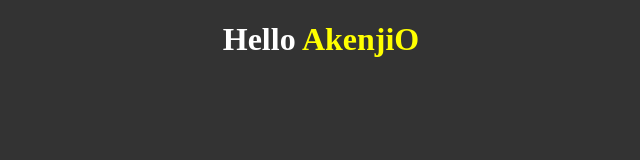
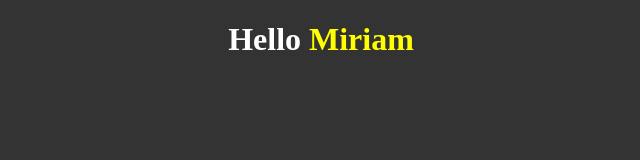
Before and after one commit to richardvoma/git-demo-project-1, a plain HTML site: page index.html in a window 1280 px wide. Shown: the whole page, without its empty margins (319-959 px from the left). Drawn offline with Linux system fonts and the light colour scheme.

Commit message:
added Miriam on line 12

```diff
--- a/index.html
+++ b/index.html
@@ -9,7 +9,7 @@
 </head>
 <body>
 
-    <h1>Hello <span style="color: yellow;">AkenjiO</span></h1>
+    <h1>Hello <span style="color: yellow;">Miriam</span></h1>
 
 </body>
 </html>
```
